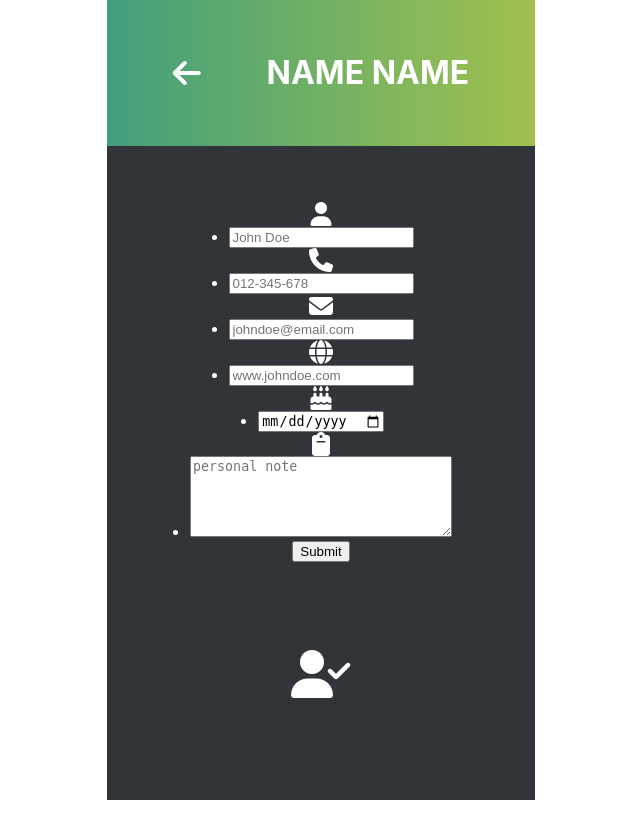
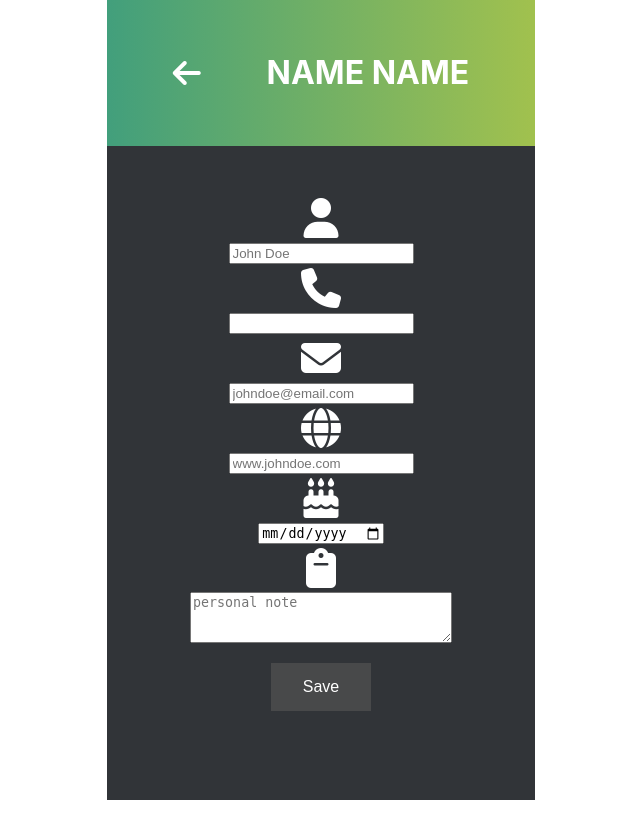
Before and after one commit to co01l3r/contact_list_mobile_dj, a Django app: page /new/ in a window 1280 px wide. Shown: the whole page, without its empty margins (319-959 px from the left). After the commit the page ends 800 px from the top, so only its background shows below. Run offline with Django 4.2, Linux system fonts and the light colour scheme; some libraries are stand-ins or nearby versions.

Commit message:
django progress

```diff
--- a/contact_list_mobile/contact_list_mobile/settings.py
+++ b/contact_list_mobile/contact_list_mobile/settings.py
@@ -37,7 +37,8 @@
     'django.contrib.sessions',
     'django.contrib.messages',
     'django.contrib.staticfiles',
-    'contacts'
+    'contacts',
+    'phonenumber_field'
 ]
 
 MIDDLEWARE = [
--- a/contact_list_mobile/contacts/forms.py
+++ b/contact_list_mobile/contacts/forms.py
@@ -1,15 +1,17 @@
 from django import forms
 from .models import Contact
 from django.forms.widgets import NumberInput
+from phonenumber_field.formfields import PhoneNumberField
+from phonenumber_field.widgets import PhoneNumberPrefixWidget
 
 
 class ContactForm(forms.ModelForm):
 
-    name = forms.CharField(required=True, widget=forms.TextInput(attrs={'placeholder': 'John Doe'}))
-    phone = forms.CharField(required=False, widget=forms.TextInput(attrs={'placeholder': '012-345-678'}))
+    name = forms.CharField(required=True, widget=forms.TextInput(attrs={'placeholder': 'John Doe',}))
+    phone = PhoneNumberField(required=False, widget=PhoneNumberPrefixWidget(initial='CZ', attrs={'type': 'tel', 'placeholder': '123456789', 'class': 'phone_number'}))
     email = forms.EmailField(required=False, widget=forms.EmailInput(attrs={'placeholder': 'johndoe@email.com'}))
     web = forms.URLField(required=False, widget=forms.TextInput(attrs={'placeholder': 'www.johndoe.com'}))
-    note = forms.CharField(required=False, widget=forms.Textarea(attrs={'placeholder': 'personal note', 'rows': 5, 'cols': 30}))
+    note = forms.CharField(required=False, widget=forms.Textarea(attrs={'placeholder': 'personal note', 'rows': 3, 'cols': 30}))
     # birthday = forms.DateField(widget=forms.SelectDateWidget(years=range(1940, 2022)))
     birthday = forms.DateField(required=False, widget=NumberInput(attrs={'type': 'date'}))
 
--- a/contact_list_mobile/contacts/models.py
+++ b/contact_list_mobile/contacts/models.py
@@ -1,11 +1,12 @@
 from django.db import models
 from birthday import BirthdayField, BirthdayManager
+from phonenumber_field.modelfields import PhoneNumberField
 
 
 # Create your models here.
 class Contact(models.Model):
     name = models.CharField(max_length=300, blank=False)
-    phone = models.CharField(max_length=20, null=True, blank=True)
+    phone = PhoneNumberField(null=True, blank=True)
     email = models.EmailField(max_length=200, null=True, blank=True)
     web = models.CharField(max_length=400, null=True, blank=True)
     note = models.CharField(max_length=500, null=True, blank=True)
--- a/contact_list_mobile/contacts/templates/contacts/contact_form.html
+++ b/contact_list_mobile/contacts/templates/contacts/contact_form.html
@@ -28,10 +28,10 @@
         {% csrf_token %}
     <section class="contact-info">
 
-        <ul class="info-line">
+        <ul class="add-contact">
             <i class="fa-solid fa-user"></i>
             <li>{{form.name}}</li>
-            <i class="fa-solid fa-phone"></i>
+            <i class="fa-solid fa-phone fa-phonex"></i>
             <li>{{form.phone}}</li>
             <i class="fa-solid fa-envelope"></i>
             <li>{{form.email}}</li>
@@ -42,16 +42,9 @@
             <i class="fa-solid fa-clipboard"></i>
             <li>{{form.note}}</li>
 
-            <input type="submit" value="Submit" />
+            <input type="submit" value="Save" class="form-btn" />
         </ul>
 
-        <div class="info-line">
-            <a href="">
-                <div class="update-contact-button">
-                    <i class="fa-solid fa-user-check"></i>
-                </div>
-            </a>
-        </div>
 
     </section>
     </form>
--- a/contact_list_mobile/static/styles/style.css
+++ b/contact_list_mobile/static/styles/style.css
@@ -97,3 +97,30 @@
     font-size: 3em;
     padding: 1.5em;
 }
+
+.fa-user, .fa-phonex, .fa-envelope, .fa-globe, .fa-cake-candles, .fa-clipboard {
+    font-size: 2.5em;
+    padding: 0.1em;
+}
+
+.add-contact {
+    list-style-type: none;
+    text-align: center;
+    width: 100%;
+}
+
+.form-btn {
+    background-color: #48494a; /* Green */
+    border: none;
+    color: white;
+    padding: 15px 32px;
+    text-align: center;
+    text-decoration: none;
+    display: inline-block;
+    font-size: 16px;
+    margin: 1em;
+}
+
+.form-btn:hover {
+    background-color: #4CAF50;
+}
```
Also changed, not shown: contact_list_mobile/contacts/migrations/0002_alter_contact_phone.py (added), contact_list_mobile/db.sqlite3.
